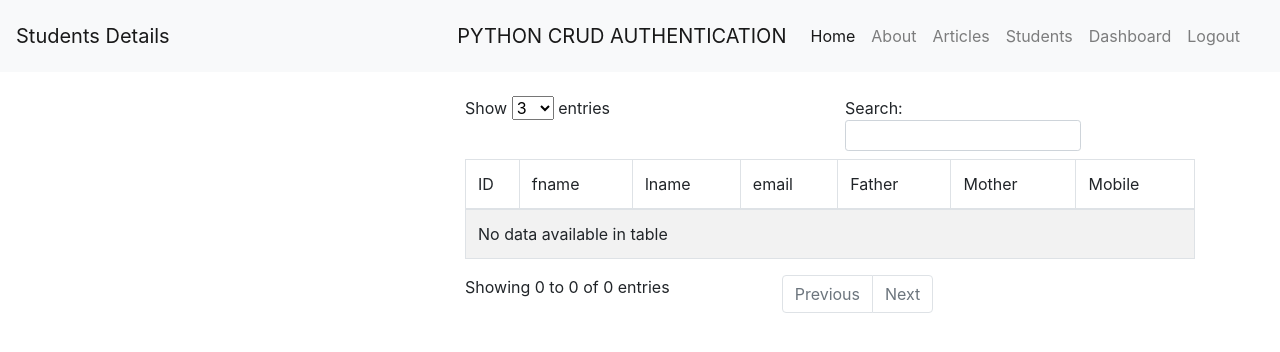
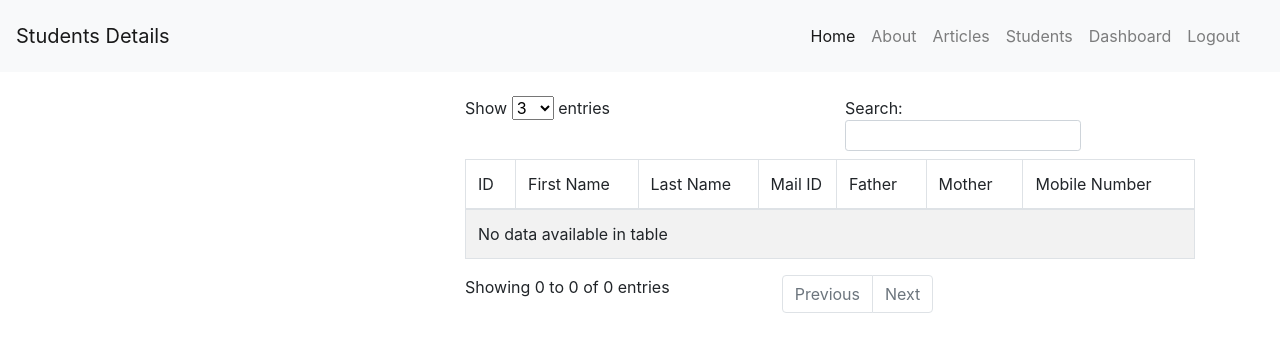
Before and after one commit to venusoftwares/GogulApplicationPython, a Flask app: page /about in a window 1280 px wide. Shown: the top 352 px of the page. Run offline with Flask 2, Linux system fonts and the light colour scheme; the visitor is signed in with stand-in values (Sample User, id 1); data that the repository does not hold is empty; some libraries are stand-ins or nearby versions.

Commit message:
code pushed

```diff
--- a/app.py
+++ b/app.py
@@ -37,15 +37,6 @@ class ArticleForm(Form):
 def index():
     return render_template('home.html')
 
-# About
-@app.route('/about')
-def about():
-    cur = conn.cursor(cursor_factory=psycopg2.extras.DictCursor)
-    g = "SELECT students.id, fname, lname, email, father, mother, mobile FROM students INNER JOIN details ON students.id = details.id"
-    ####SELECT * FROM students FULL OUTER JOIN details ON students.id = details.id
-    cur.execute(g) # Execute the SQL
-    lusers = cur.fetchall()
-    return render_template('about.html',lusers = lusers)
 
 # Articles
 @app.route('/articles')
@@ -170,6 +161,18 @@ def dashboard():
         return render_template('dashboard.html', msg=msg)
     # Close connection
     cur.close()
+
+ # About
+@app.route('/about')
+@is_logged_in
+def about():
+    cur = conn.cursor(cursor_factory=psycopg2.extras.DictCursor)
+    g = "SELECT students.id, fname, lname, email, father, mother, mobile FROM students INNER JOIN details ON students.id = details.id"
+    ####SELECT * FROM students FULL OUTER JOIN details ON students.id = details.id
+    cur.execute(g) # Execute the SQL
+    lusers = cur.fetchall()
+    return render_template('about.html',lusers = lusers)
+
 
 # Add Article
 @app.route('/add_article', methods=['GET', 'POST'])
--- a/templates/about.html
+++ b/templates/about.html
@@ -15,17 +15,17 @@
       {% endif %}
       {% endwith %}
     </div>
-    <div class="col-md-8">
+    <div class="col">
       <table id="example" class="table table-striped table-bordered" style="width:100%">
         <thead>
           <tr>
             <td>ID</td>
-            <td>fname</td>
-            <td>lname</td>
-            <td>email</td>
+            <td>First Name</td>
+            <td>Last Name</td>
+            <td>Mail ID</td>
             <td>Father</td>
             <td>Mother</td>
-            <td>Mobile</td>
+            <td>Mobile Number</td>
           </tr>
         </thead>
         <tbody>
--- a/templates/includes/_navbar.html
+++ b/templates/includes/_navbar.html
@@ -3,7 +3,6 @@
     <span class="navbar-toggler-icon"></span>
   </button>
   <div class="collapse navbar-collapse" id="navbarTogglerDemo01">
-    <a class="navbar-brand" href="#">PYTHON CRUD AUTHENTICATION</a>
     <ul class="navbar-nav mr-auto mt-2 mt-lg-0">
       <li class="nav-item active">
         <a class="nav-link" href="/">Home <span class="sr-only">(current)</span></a>
```
Also changed, not shown: 4 other files.
